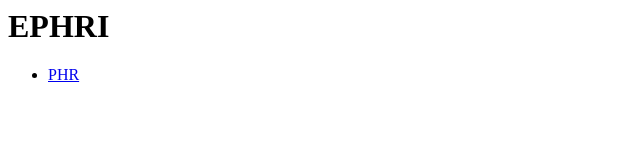
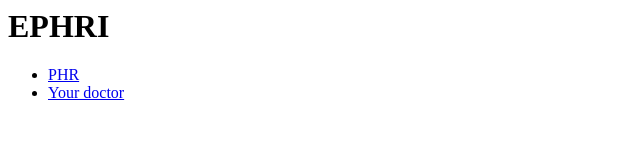
Before and after one commit to ephri/ephri.github.io, a plain HTML site: page index.html in a window 1280 px wide. Shown: the full height of the page, 0-640 px from the left. Drawn offline with Linux system fonts and the light colour scheme.

Commit message:
Link the doctor's webpage

```diff
--- a/index.html
+++ b/index.html
@@ -6,6 +6,7 @@
     <h1>EPHRI</h1>
     <ul>
       <li><a href="/phr">PHR</a></li>
+      <li><a href="https://s3.eu-central-1.amazonaws.com/ephri/index.html">Your doctor</a></li>
     </ul>
   </body>
 </html>
```
